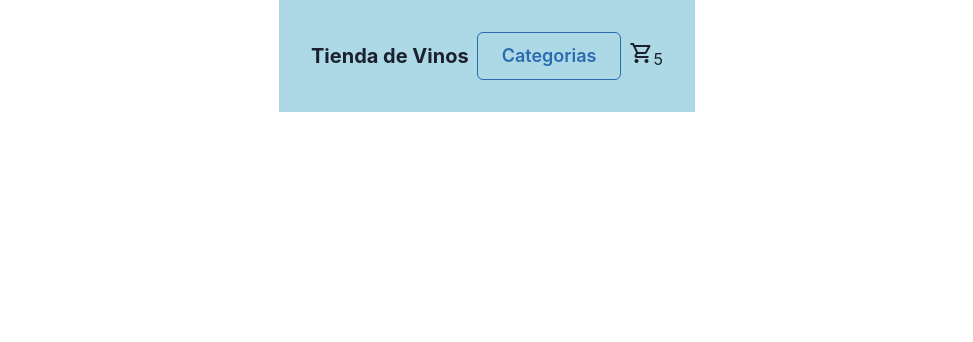
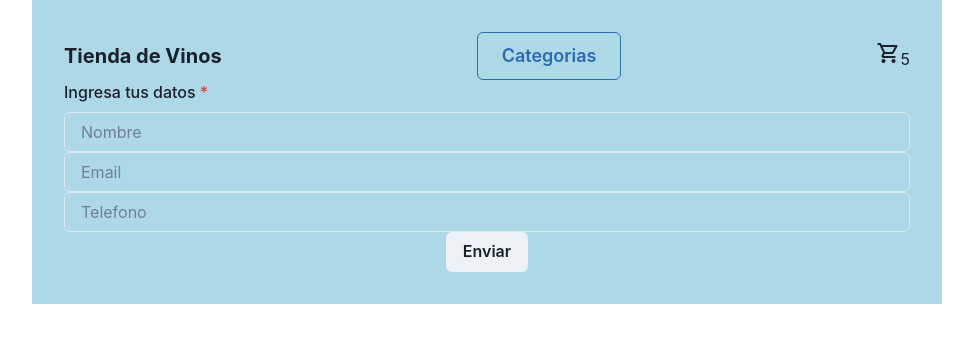
Before and after one commit to Rodymus/Tienda-de-Vinos-Alternativa, a React (Vite) app: page /formik in a window 1280 px wide. Shown: the top 342 px of the page, without its empty margins (153-1126 px from the left). Built offline with nearby package versions, Linux system fonts and the light colour scheme.

Commit message:
se agrego formulario con Formik

```diff
--- a/package.json
+++ b/package.json
@@ -12,11 +12,13 @@
     "@chakra-ui/react": "^2.5.1",
     "@emotion/react": "^11.10.5",
     "@emotion/styled": "^11.10.5",
+    "formik": "^2.4.2",
     "framer-motion": "^9.0.4",
     "react": "^18.2.0",
     "react-dom": "^18.2.0",
     "react-router-dom": "^6.12.1",
-    "react-spinners": "^0.13.8"
+    "react-spinners": "^0.13.8",
+    "yup": "^1.2.0"
   },
   "devDependencies": {
     "@types/react": "^18.0.27",
--- a/src/App.jsx
+++ b/src/App.jsx
@@ -6,6 +6,7 @@ import Layout from './components/Layout';
 import ProductDetailContainer from "./components/productDetail/ProductDetailContainer";
 import Cart from './components/cart/Cart';
 import CartContextProvider from './context/CartContext';
+import FormFormik from './components/formFormik/FormFormik';
 
 
 const App = () => {
@@ -26,7 +27,8 @@ const App = () => {
                 />
                 <Route path="/category/:categoryN" element={<ItemListContainer />} />
                 <Route path="/itemDetail/:id" element={<ProductDetailContainer />} />
-                <Route path="Cart" element={<Cart />} />
+                <Route path="/Cart" element={<Cart />} />
+                <Route path="/formik" element={<FormFormik />} />
             </Routes>
           </CartContextProvider>
         </BrowserRouter>
--- /dev/null
+++ b/src/components/formFormik/FormFormik.jsx
@@ -0,0 +1,57 @@
+import { chakra } from '@chakra-ui/react';
+import {
+  FormControl,
+  FormLabel,
+  FormErrorMessage,
+  FormHelperText,
+  Button,
+  Input,
+} from '@chakra-ui/react';
+import { useFormik } from 'formik';
+import * as Yup from "yup";
+
+const FormFormik = () => {
+  const { handleSubmit, handleChange } = useFormik({
+    initialValues: {
+      nombre: '',
+      email: '',
+      telefono: '',
+    },
+    onSubmit: (datos) => {
+      console.log('el formulario se envio con exito');
+      console.log(datos);
+      // conecto con la api
+    },
+    //validationSchema:
+  });
+
+  return (
+    <div>
+      <form onSubmit={handleSubmit}>
+        <FormControl isRequired>
+          <FormLabel>Ingresa tus datos</FormLabel>
+          <Input
+            name="nombre"
+            type="text"
+            placeholder="Nombre"
+            onChange={handleChange}
+          />
+          <Input
+            name="email"
+            type="email"
+            placeholder="Email"
+            onChange={handleChange}
+          />
+          <Input
+            name="telefono"
+            placeholder="Telefono"
+            onChange={handleChange}
+          />
+        </FormControl>
+
+        <Button type="submit">Enviar</Button>
+      </form>
+    </div>
+  );
+};
+export default FormFormik;
```
Also changed, not shown: 1 other file (tests, documents, lock files or other folders).
